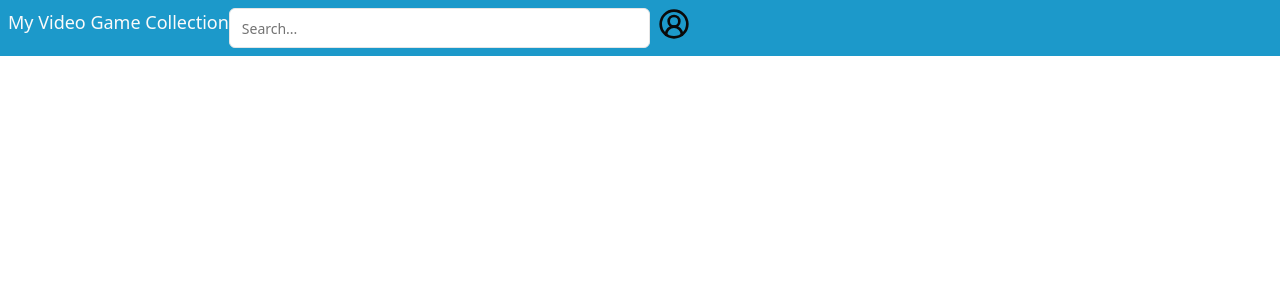
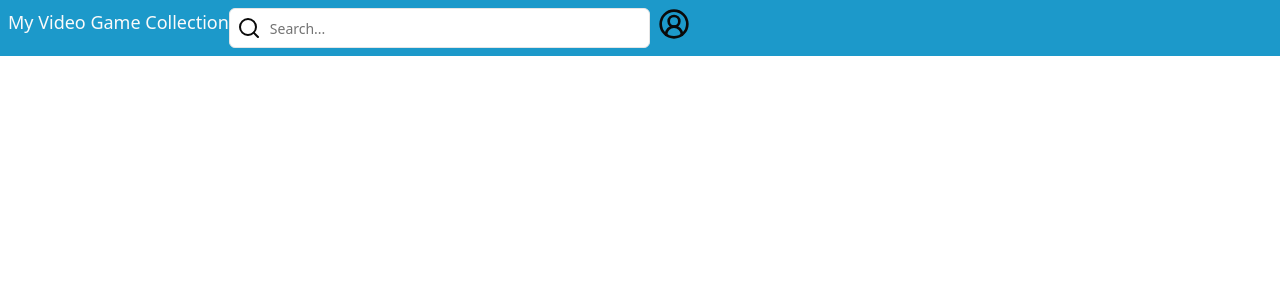
Before and after one commit to J-Ariola/my-video-game-collection, a React app: page /new in a window 1280 px wide. Shown: the top 300 px of the page. Built offline with nearby package versions, Linux system fonts and the light colour scheme; no server answers; the HTML template or start-up script is replaced by a standard one.

Commit message:
feature: upgrade search bar

```diff
--- a/src/components/NewHeader.tsx
+++ b/src/components/NewHeader.tsx
@@ -1,20 +1,19 @@
-import { Input } from "./ui/input";
-import { CircleUserRound, Search } from "lucide-react"
 
-interface NewHeaderProps {
+import { CircleUserRound } from "lucide-react"
+import SearchBar from "@/components/SearchBar"
+
+interface Props {
 
 }
 
-export default function NewHeader(props: NewHeaderProps): React.JSX.Element {
+const NewHeader:React.FC<Props> = (): React.JSX.Element => {
   return (
     <header className="min-h-fit">
       <div className="bg-primary flex p-2">
         <h1 className="text-primary-foreground text-lg text-nowrap">
           My Video Game Collection
         </h1>
-        <Input type="search" placeholder="Search..." className="justify-self-center lg:w-1/3">
-
-        </Input>
+        <SearchBar className="lg:w-1/3"/>
         <div className="px-2">
           <CircleUserRound className="w-8 h-8"/>
         </div>
@@ -22,3 +21,5 @@ export default function NewHeader(props: NewHeaderProps): React.JSX.Element {
     </header>
   )
 }
+
+export default NewHeader;
--- a/src/components/SearchBar.tsx
+++ b/src/components/SearchBar.tsx
@@ -1,27 +1,18 @@
-import { Box, InputAdornment, TextField } from "@mui/material";
-import SearchIcon from '@mui/icons-material/Search';
+import { Search } from "lucide-react";
+import { Input } from "./ui/input";
+import { cn } from "@/lib/utils";
 
-export default function SearchBar(){
-  return (<Box
-    >
+interface Props {
+  className?: string;
+}
 
-    <TextField
-      placeholder="Search"
-      size="small"
-      variant="outlined"
-      sx={{
-        '& .MuiOutlinedInput-root': {
-            backgroundColor: 'rgba(96 165 250)',
-          },
-      }}
-      InputProps={{
-        startAdornment: (
-          <InputAdornment position="start">
-            <SearchIcon/>
-          </InputAdornment>
-        )
-      }}
-      />
+const SearchBar:React.FC<Props> = ({className}):JSX.Element => {
+  return (
+    <div className={cn("relative", className)}>
+      <Search className="absolute h-10 left-2"/>
+      <Input type="search" placeholder="Search..." className="justify-self-center pl-10"/>
+    </div>
+  )
+}
 
-  </Box>)
-}
+export default SearchBar;
--- a/src/pages/New.tsx
+++ b/src/pages/New.tsx
@@ -1,7 +1,9 @@
 import NewHeader from "@/components/NewHeader";
 
-export default function New() {
+const New = () => {
   return (
     <NewHeader/>
   )
 }
+
+export default New;
```
